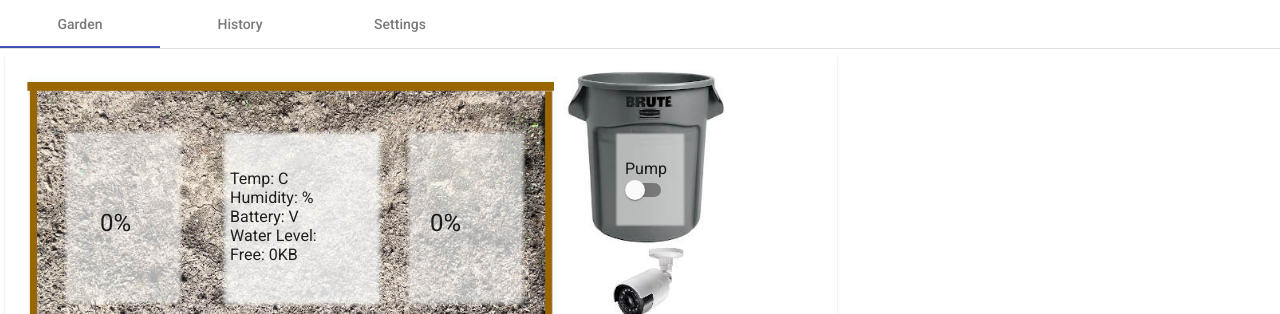
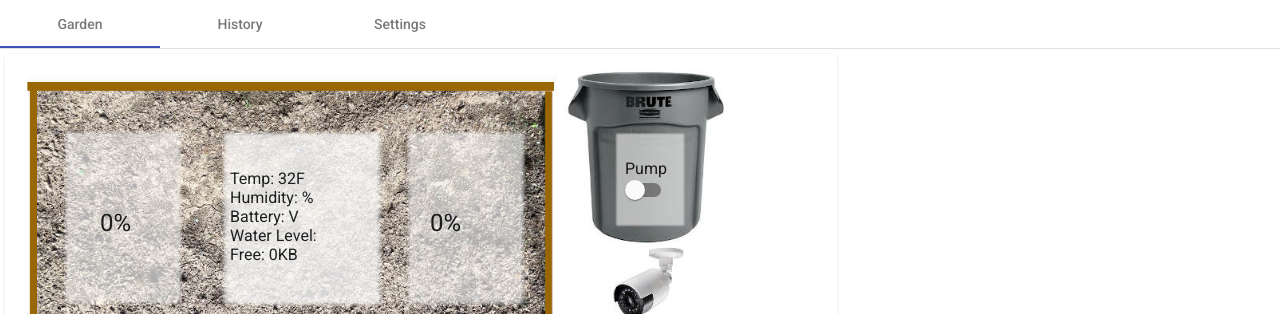
Before and after one commit to somervda/gardenUI, an Angular app: page / in a window 1280 px wide. Shown: the top 314 px of the page. Built offline with nearby package versions, Linux system fonts and the light colour scheme; no server answers; what angular-google-charts would draw is missing.

Commit message:
Update temprature display and adjust voltage history scale

```diff
--- a/src/app/garden/garden.component.html
+++ b/src/app/garden/garden.component.html
@@ -15,9 +15,13 @@
       ></mat-slide-toggle>
     </div>
     <div class="env-overlay">
-      Temp: {{ sensors.temperature }}C<br />Humidity:
-      {{ sensors.humidity }}%<br />Battery: {{ sensors.battery }}V<br />Water
-      Level: {{ sensors.waterLevel }}<br />Free:
+      Temp:
+      {{
+        ((sensors.temperature ? sensors.temperature : 0) * 9) / 5 + 32
+          | number : "1.0-0"
+      }}F<br />Humidity: {{ sensors.humidity }}%<br />Battery:
+      {{ sensors.battery }}V<br />Water Level: {{ sensors.waterLevel
+      }}<br />Free:
       {{
         sensors.file_bytes_free
           ? (sensors.file_bytes_free / 1000 | number : "1.0-0")
--- a/src/app/history/history.component.html
+++ b/src/app/history/history.component.html
@@ -32,7 +32,7 @@
         <mat-radio-button value="1" checked
           >24 Hours&nbsp;&nbsp;</mat-radio-button
         >
-        <mat-radio-button value="4">4 Days&nbsp;&nbsp;</mat-radio-button>
+        <mat-radio-button value="3">3 Days&nbsp;&nbsp;</mat-radio-button>
         <mat-radio-button value="7">7 Days&nbsp;&nbsp;</mat-radio-button>
         <mat-radio-button value="14">14 Days&nbsp;&nbsp;</mat-radio-button>
         <mat-radio-button value="30">30 Days&nbsp;&nbsp;</mat-radio-button>
--- a/src/app/history/history.component.ts
+++ b/src/app/history/history.component.ts
@@ -86,12 +86,12 @@ export class HistoryComponent implements OnInit {
     chartArea: { width: '80%', height: '70%' },
     hAxis: { title: 'Time' },
     // Note: for multiple axis vAxis is called vAxes !!!
-    vAxis: { viewWindow: { min: 0 } },
+
     vAxes: {
       0: {
         title: 'Volts',
-        minValue: 0,
-        maxValue: 16,
+        minValue: 10,
+        maxValue: 15,
         gridlines: { count: 0 },
       },
       1: {
```
